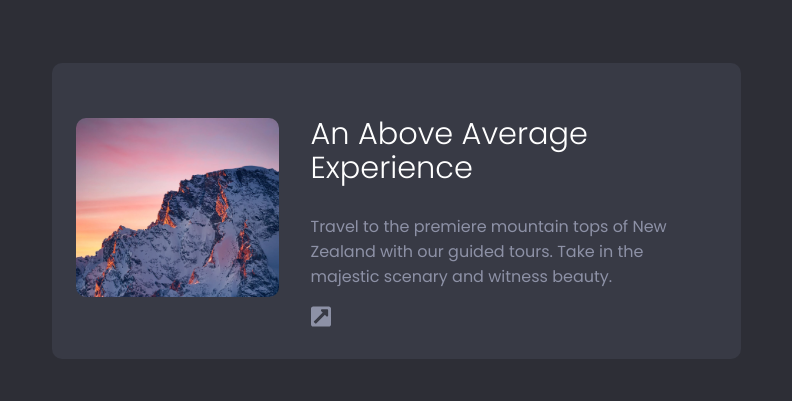
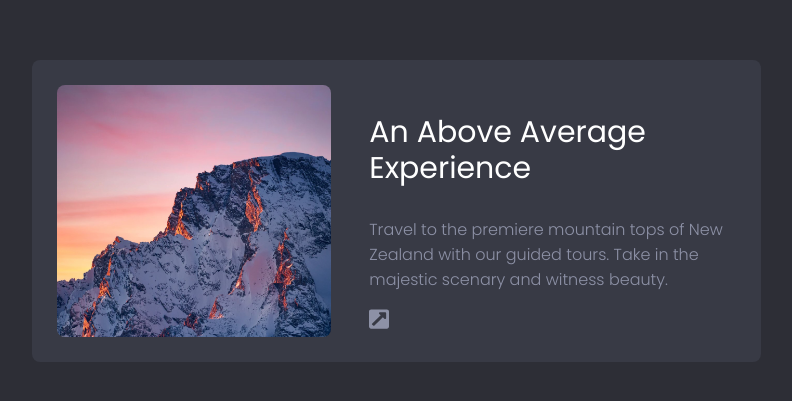
Before and after one commit to javelwill/dc-simple-card, a plain HTML site: page index.html in a window 1280 px wide. Shown: the part 189-590 px from the top of the page, without its empty margins (244-1036 px from the left). Drawn offline with Linux system fonts and the light colour scheme.

Commit message:
Update css

```diff
--- a/index.html
+++ b/index.html
@@ -16,8 +16,7 @@
   <body>
     <div class="card">
       <a href="#">
-        <img src="./mountain.jpg" alt="mountain" class="mountain" />
-      </a>
+        <img src="./mountain.jpg" alt="mountain" class="media" />
         <div class="content">
           <p class="title">An Above Average Experience</p>
           <p class="description">
@@ -26,6 +25,7 @@
           </p>
           <img src="./link.svg" alt="link" class="link" />
         </div>
+      </a>
     </div>
   </body>
 </html>
--- a/style.css
+++ b/style.css
@@ -1,66 +1,74 @@
-:root {
-  --clr-primary-100: #383a45;
-  --clr-primary-400: #2d2e36;
-  --clr-neutral-100: #ffffff;
-  --clr-neutral-200: #8d91a6;
-}
-
-* {
+*,
+*::before,
+*::after {
   box-sizing: border-box;
 }
 
-body {
-  margin: 0;
-  padding: 0;
-  background-color: var(--clr-primary-400);
-  font-family: 'Poppins', sans-serif;
-  display: grid;
-  place-content: center;
-  min-height: 100vh;
+:root {
+  --primary-color: #383a45;
+  --bg-color: #2d2e36;
+  --title-color: #ffffff;
+  --text-color: #8d91a6;
 }
 
 img {
   max-width: 100%;
 }
 
-.card {
-  max-width: 341px;
-  background-color: var(--clr-primary-100);
-  padding: 1.5rem;
-  border-radius: 10px;
+a {
+  text-decoration: none;
+  color: inherit;
 }
 
-.mountain {
-  border-radius: 10px;
+body {
+  height: 100vh;
+  display: grid;
+  place-content: center;
+  margin: 0;
+  padding: 0;
+  background-color: var(--bg-color);
+  font-family: 'Poppins', sans-serif;
+}
+
+.card {
+  width: 356px;
+  background-color: var(--primary-color);
+  padding: 1.6rem;
+  border-radius: 8px;
+}
+
+.media {
+  height: 290px;
+  border-radius: 8px;
 }
 
 .title {
-  color: var(--clr-neutral-100);
-  font-size: 1.9rem;
-  font-weight: 300;
-  line-height: 1.1;
+  color: var(--title-color);
+  font-size: 1.875rem;
+  line-height: 119.7%;
 }
 
 .description {
-  color: var(--clr-neutral-200);
-  font-size: 1rem;
+  color: var(--text-color);
+  font-weight: 300;
 }
 
-.link {
-  width: 1.3rem;
-}
-
-@media screen and (min-width: 800px) {
+@media screen and (min-width: 920px) {
   .card {
-    display: grid;
-    grid-template-columns: 1fr 2fr;
-    max-width: 689px;
-    grid-gap: 2rem;
-    align-items: center;
-    justify-content: center;
+    width: 729px;
   }
 
-  .mountain {
-    max-height: 100%;
+  a {
+    display: grid;
+    grid-template-columns: 1.5fr 2fr;
+    gap: 2.375rem;
+  }
+
+  .media {
+    height: 100%;
+  }
+
+  .content {
+    align-self: flex-end;
   }
 }
```
Lines whose indentation alone changed are shown as unchanged.
